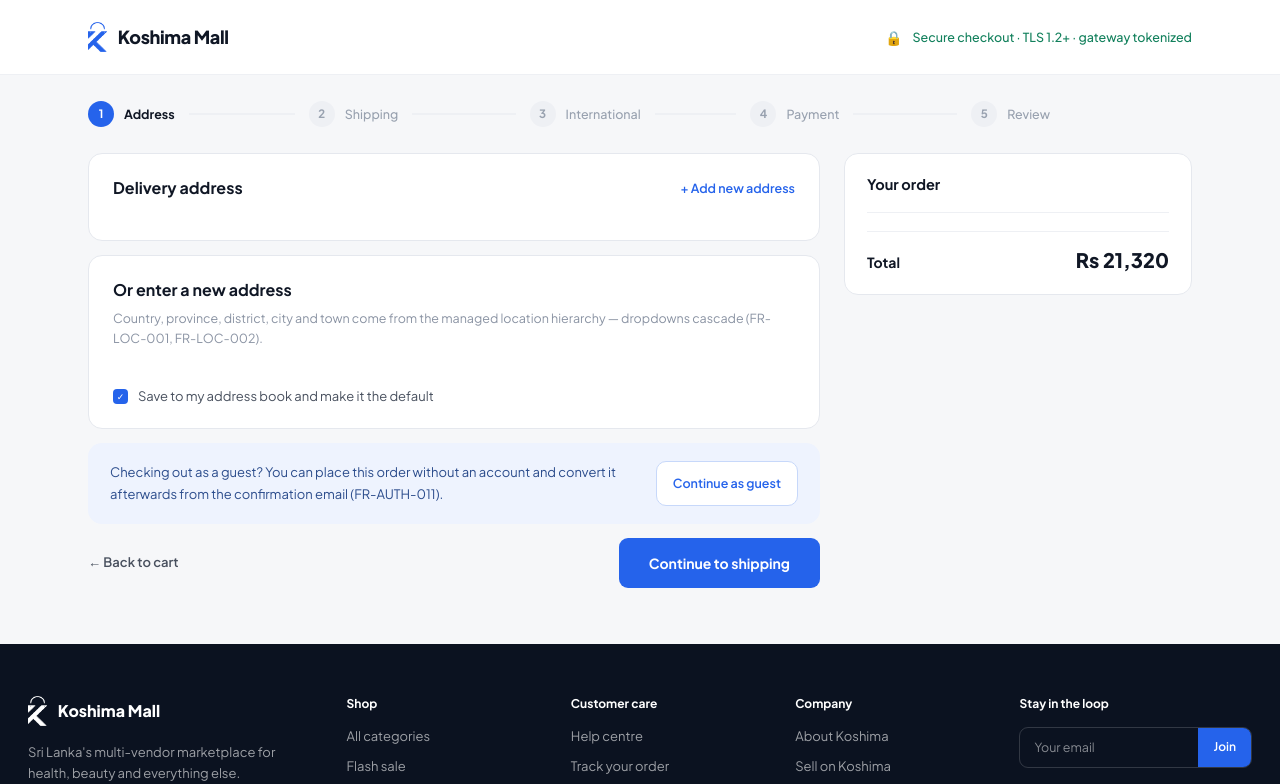
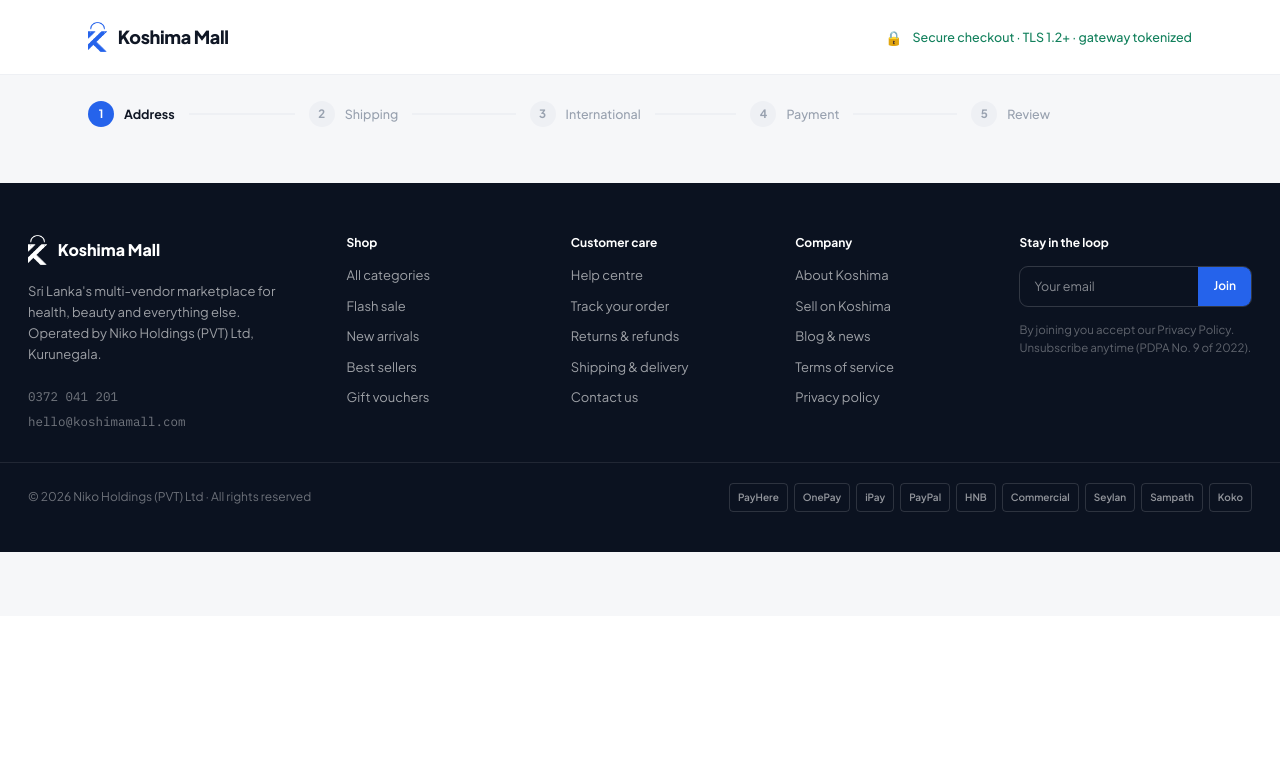
Before and after one commit to IroshaHewage/koshima-ui, a Next.js app: page /checkout/address in a window 1280 px wide. Shown: the top 784 px of the page. Built offline with nearby package versions, Linux system fonts and the light colour scheme.

Commit message:
feat: remove delivery address section and related components from checkout page

```diff
--- a/app/checkout/address/page.tsx
+++ b/app/checkout/address/page.tsx
@@ -24,153 +24,6 @@
       <Header variant="slim" />
       <CheckoutSteps current="address" />
 
-      <div className="mx-auto max-w-[1160px] px-7">
-        <div className="grid grid-cols-[1fr_348px] items-start gap-6">
-          <div className="grid gap-3.5">
-            <div className="rounded-xl border border-[#E5E8EE] bg-white p-[22px_24px]">
-              <div className="mb-[18px] flex items-center justify-between">
-                <div className="text-base font-bold">Delivery address</div>
-                <span className="cursor-pointer text-[12.5px] font-semibold text-[#2563EB]">
-                  + Add new address
-                </span>
-              </div>
-              {ADDRESSES.map((a) => (
-                <div
-                  key={a.name}
-                  className={`mb-2.5 flex items-start gap-3.5 rounded-[10px] p-[16px_18px] last:mb-0 ${a.selected ? "border-2 border-[#101725]" : "border border-[#E5E8EE]"}`}
-                >
-                  <div
-                    className={`mt-0.5 h-[17px] w-[17px] flex-none rounded-full ${a.selected ? "border-[5px] border-[#2563EB]" : "border-[1.5px] border-[#C9CFDA]"}`}
-                  />
-                  <div className="flex-1">
-                    <div className="mb-1.5 flex items-center gap-2">
-                      <span className="text-[13.5px] font-bold">{a.name}</span>
-                      <span
-                        className={`rounded px-1.5 py-1 text-[9.5px] font-semibold ${TAG_TONE[a.tagTone]}`}
-                      >
-                        {a.tag}
-                      </span>
-                    </div>
-                    <div className="text-[13px] leading-relaxed text-[#48505E]">
-                      {a.line}
-                    </div>
-                    <div className="mt-2 font-mono text-[12.5px] text-[#8A93A3]">
-                      {a.phone}
-                    </div>
-                  </div>
-                  <span className="cursor-pointer text-xs font-semibold text-[#8A93A3]">
-                    Edit
-                  </span>
-                </div>
-              ))}
-            </div>
-
-            <div className="rounded-xl border border-[#E5E8EE] bg-white p-[22px_24px]">
-              <div className="mb-1.5 text-base font-bold">
-                Or enter a new address
-              </div>
-              <div className="mb-5 text-[12.5px] leading-relaxed text-[#8A93A3]">
-                Country, province, district, city and town come from the managed
-                location hierarchy — dropdowns cascade (FR-LOC-001, FR-LOC-002).
-              </div>
-              <div className="grid grid-cols-2 gap-3.5">
-                {ADDRESS_FIELDS.map((f) => (
-                  <div key={f.label} className={f.wide ? "col-span-2" : ""}>
-                    <div className="mb-2 text-[11.5px] font-semibold text-[#48505E]">
-                      {f.label}
-                    </div>
-                    <div className="flex items-center justify-between rounded-lg border border-[#D6DAE2] px-3.5 py-3 text-[13px]">
-                      {f.value}
-                      {f.select ? (
-                        <span className="text-[10px] text-[#98A1AF]">▾</span>
-                      ) : null}
-                    </div>
-                  </div>
-                ))}
-              </div>
-              <div className="mt-[18px] flex items-center gap-2.5">
-                <div className="flex h-[15px] w-[15px] items-center justify-center rounded bg-[#2563EB] text-[9px] text-white">
-                  ✓
-                </div>
-                <span className="text-[13px] text-[#48505E]">
-                  Save to my address book and make it the default
-                </span>
-              </div>
-            </div>
-
-            <div className="flex items-center gap-4 rounded-xl bg-[#EEF3FE] p-[18px_22px]">
-              <div className="flex-1 text-[13px] leading-relaxed text-[#2B4C8C]">
-                Checking out as a guest? You can place this order without an
-                account and convert it afterwards from the confirmation email
-                (FR-AUTH-011).
-              </div>
-              <button className="cursor-pointer rounded-lg border border-[#C7D8FA] bg-white px-4 py-3 text-[12.5px] font-semibold whitespace-nowrap text-[#2563EB]">
-                Continue as guest
-              </button>
-            </div>
-
-            <div className="flex items-center justify-between">
-              <Link
-                href="/cart"
-                className="text-[13px] font-semibold text-[#48505E] no-underline"
-              >
-                ← Back to cart
-              </Link>
-              <Link
-                href="/checkout/shipping"
-                className="cursor-pointer rounded-[9px] border-none bg-[#2563EB] px-[30px] py-[15px] text-sm font-bold text-white no-underline hover:bg-[#1D4ED8]"
-              >
-                Continue to shipping
-              </Link>
-            </div>
-          </div>
-
-          <div className="sticky top-6 rounded-xl border border-[#E5E8EE] bg-white p-[20px_22px]">
-            <div className="mb-4 text-[14.5px] font-bold">Your order</div>
-            {MINI_CART.map((i) => (
-              <div key={i.name} className="mb-3.5 flex gap-3">
-                <div className="relative h-[50px] w-[50px] flex-none overflow-hidden rounded-lg">
-                  <Image
-                    src={storefrontImg(i.img)}
-                    alt={i.name}
-                    fill
-                    className="object-cover"
-                  />
-                  <div className="absolute -top-1.5 -right-1.5 rounded-full bg-[#101725] px-1.5 py-1 text-[9.5px] font-bold text-white">
-                    {i.qty}
-                  </div>
-                </div>
-                <div className="flex-1">
-                  <div className="text-[12.5px] font-medium">{i.name}</div>
-                  <div className="mt-1 font-mono text-[11px] text-[#98A1AF]">
-                    {i.seller}
-                  </div>
-                </div>
-                <div className="text-[12.5px] font-semibold whitespace-nowrap">
-                  Rs {i.total}
-                </div>
-              </div>
-            ))}
-            <div className="mt-1 border-t border-[#EEF0F4] pt-3.5">
-              {CART_SUMMARY.map((r) => (
-                <div key={r.k} className="mb-2.5 flex justify-between">
-                  <span className="text-[13px] text-[#48505E]">{r.k}</span>
-                  <span
-                    className={`text-[13px] font-semibold ${r.positive ? "text-[#12805C]" : ""}`}
-                  >
-                    {r.v}
-                  </span>
-                </div>
-              ))}
-              <div className="mt-1 flex items-baseline justify-between border-t border-[#EEF0F4] pt-3.5">
-                <span className="text-sm font-bold">Total</span>
-                <span className="text-xl font-extrabold">Rs 21,320</span>
-              </div>
-            </div>
-          </div>
-        </div>
-      </div>
-
       <Footer />
     </div>
   )
```
